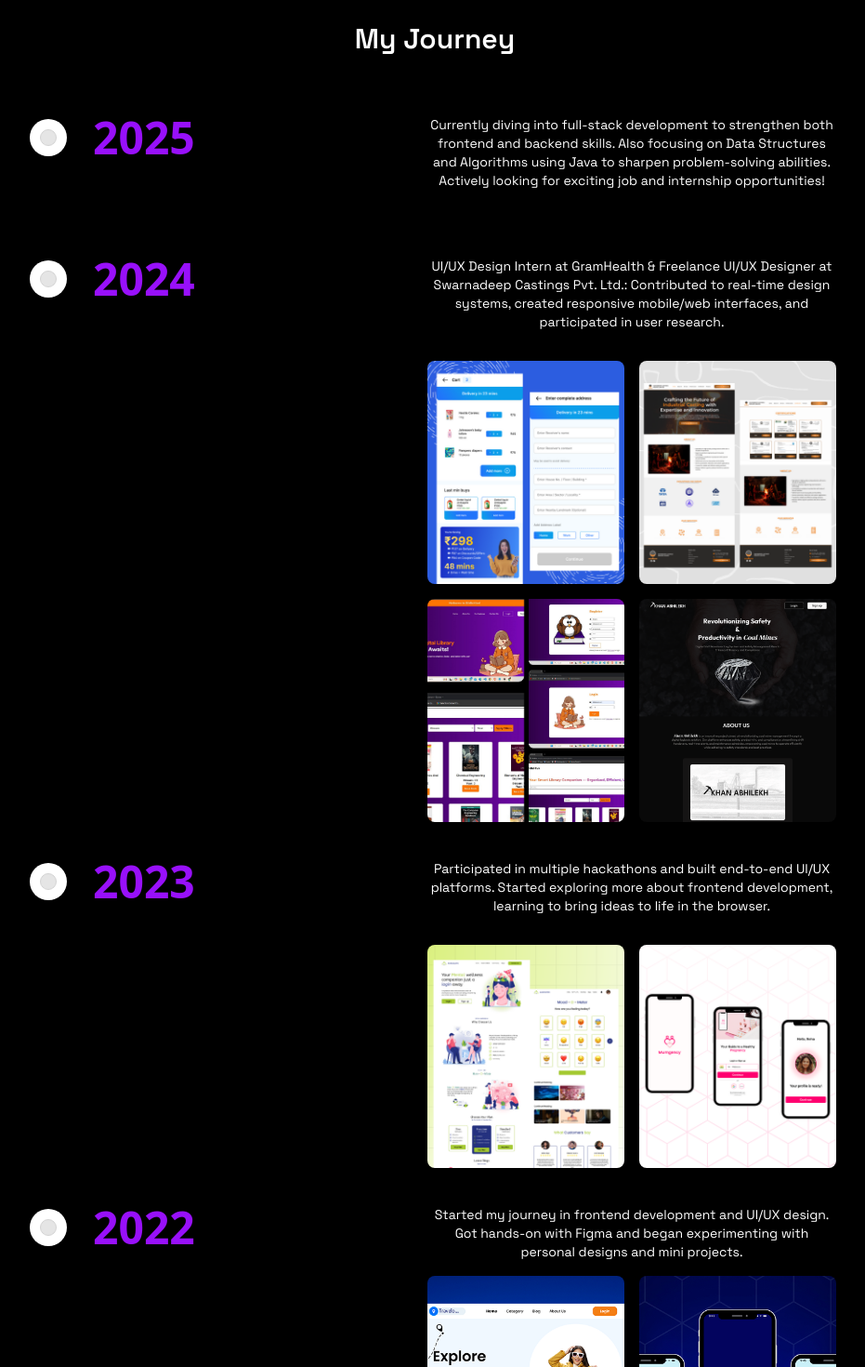
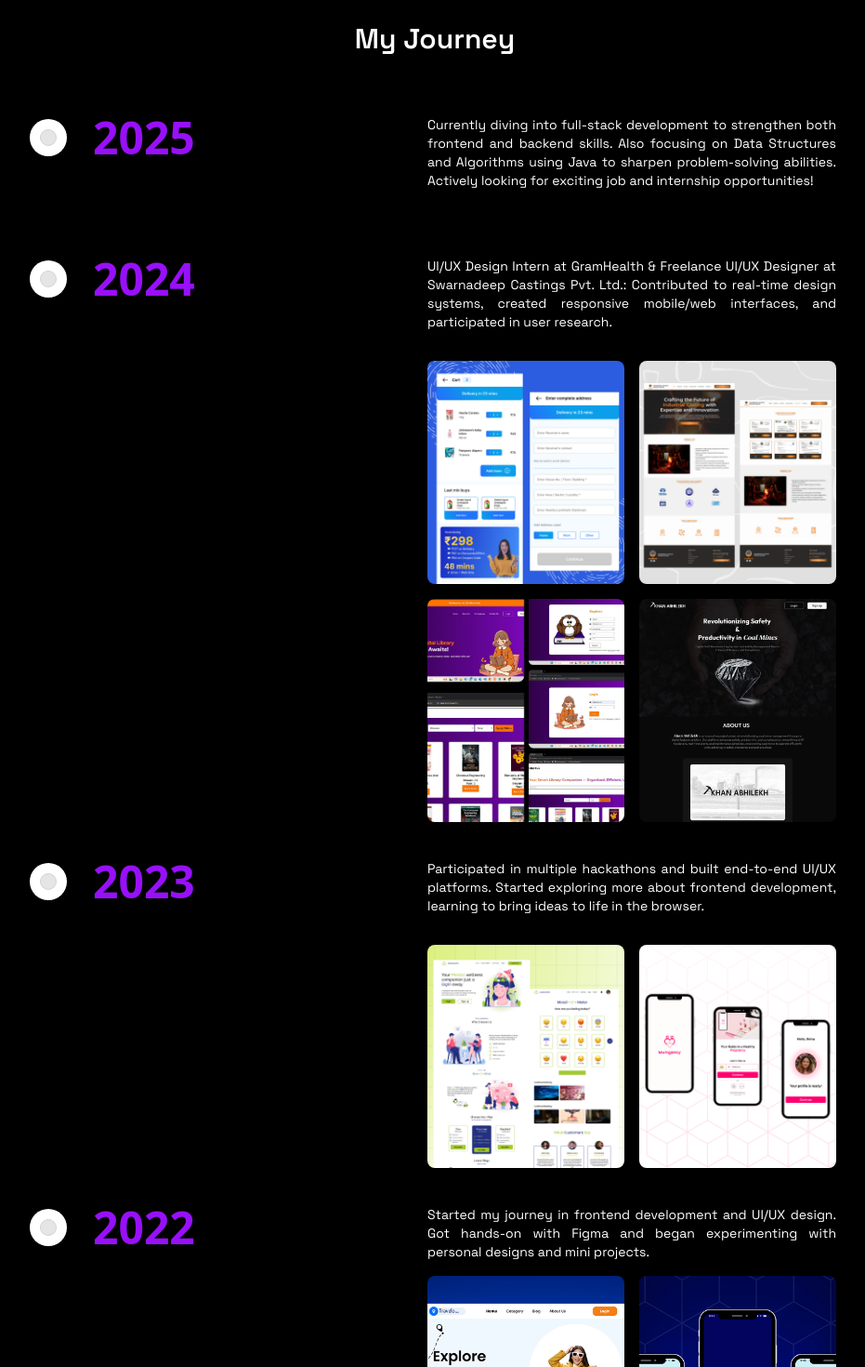
Before and after one commit to ShreyaS-2321/portfolio, a React (Vite) app: page / in a window 1280 px wide. Shown: the part 1100-2570 px from the top of the page at 93% size, without its empty margins (172-1103 px from the left). Built offline with nearby package versions, Linux system fonts and the light colour scheme.

Commit message:
Update About.jsx

```diff
--- a/src/components/About.jsx
+++ b/src/components/About.jsx
@@ -24,7 +24,7 @@ const timelineData = [
         title: "2025",
         content: (
             <div>
-                <p className="mb-8 text-xs font-normal text-white md:text-sm dark:text-neutral-200 font-['Space_Grotesk']">
+                <p className="mb-8 text-xs font-normal text-white md:text-sm dark:text-neutral-200 font-['Space_Grotesk'] text-justify">
                     Currently diving into full-stack development to strengthen both frontend and backend skills. Also focusing on Data Structures and Algorithms using Java to sharpen problem-solving abilities. Actively looking for exciting job and internship opportunities!
                 </p>
             </div>
@@ -34,7 +34,7 @@ const timelineData = [
         title: "2024",
         content: (
             <div>
-                <p className="mb-8 text-xs font-normal text-white md:text-sm dark:text-neutral-200 font-['Space_Grotesk']">
+                <p className="mb-8 text-xs font-normal text-white md:text-sm dark:text-neutral-200 font-['Space_Grotesk'] text-justify">
                     UI/UX Design Intern at GramHealth & Freelance UI/UX Designer at Swarnadeep Castings Pvt. Ltd.: Contributed to real-time design systems, created responsive mobile/web interfaces, and participated in user research.
                 </p>
                 <div className="grid grid-cols-2 gap-4">
@@ -50,7 +50,7 @@ const timelineData = [
         title: "2023",
         content: (
             <div>
-                <p className="mb-8 text-xs font-normal text-white md:text-sm dark:text-neutral-200 font-['Space_Grotesk']">
+                <p className="mb-8 text-xs font-normal text-white md:text-sm dark:text-neutral-200 font-['Space_Grotesk'] text-justify">
                     Participated in multiple hackathons and built end-to-end UI/UX platforms. Started exploring more about frontend development, learning to bring ideas to life in the browser.
                 </p>
                 <div className="grid grid-cols-2 gap-4">
@@ -64,7 +64,7 @@ const timelineData = [
         title: "2022",
         content: (
             <div>
-                <p className="mb-4 text-xs font-normal text-white md:text-sm dark:text-neutral-200 font-['Space_Grotesk']">
+                <p className="mb-4 text-xs font-normal text-white md:text-sm dark:text-neutral-200 font-['Space_Grotesk'] text-justify">
                     Started my journey in frontend development and UI/UX design. Got hands-on with Figma and began experimenting with personal designs and mini projects.
                 </p>
                 <div className="grid grid-cols-2 gap-4">
```
